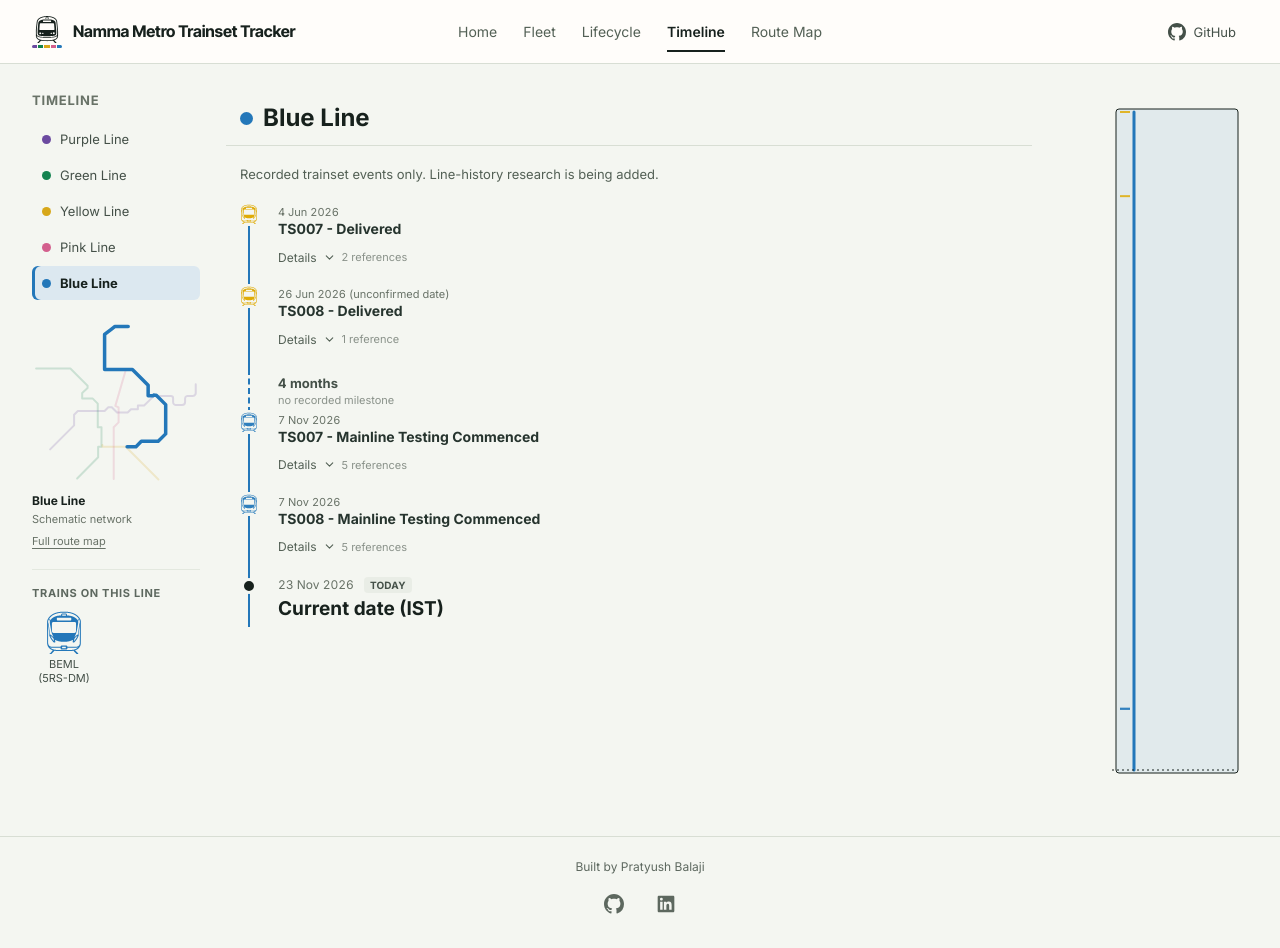
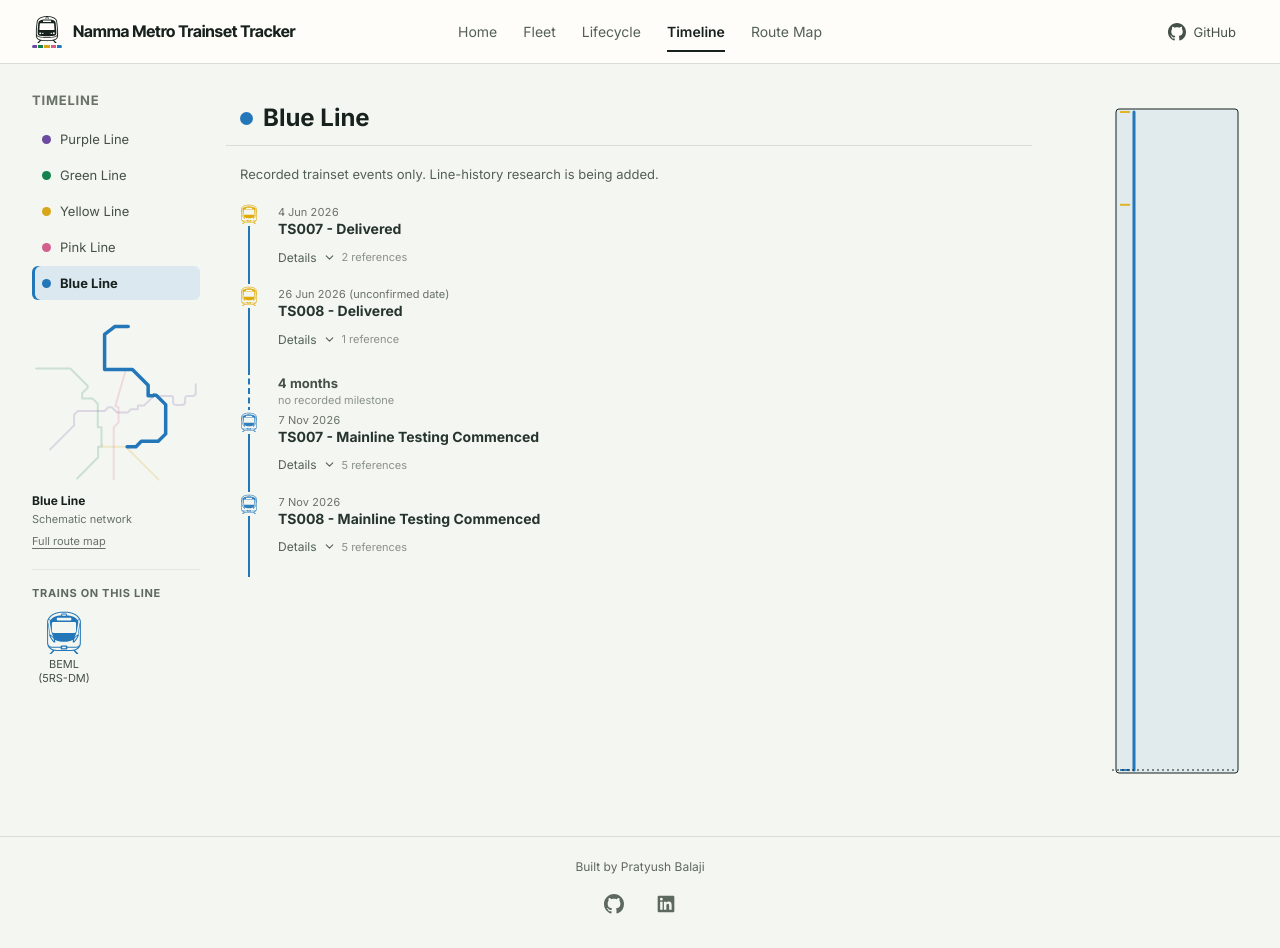
Before and after one commit to PratyushBalaji/trainset-tracker, a SvelteKit app: page /timeline/blue in a window 1280 px wide. Built offline with nearby package versions, Linux system fonts and the light colour scheme.

Commit message:
fix: remove current date from line timelines
- Drop the generated current-date entry and its jump button

```diff
--- a/src/routes/timeline/[line]/+page.svelte
+++ b/src/routes/timeline/[line]/+page.svelte
@@ -1,7 +1,7 @@
 <script lang="ts">
   import { onMount } from 'svelte';
   import type { Snapshot } from '@sveltejs/kit';
-  import { ArrowDownToLine, ArrowUpToLine } from '@lucide/svelte';
+  import { ArrowUpToLine } from '@lucide/svelte';
   import type { PageData } from './$types';
   import LineTimeline from '$lib/components/LineTimeline.svelte';
   import NetworkMap from '$lib/components/NetworkMap.svelte';
@@ -19,16 +19,16 @@
     restore: (ids) => { for (const id of ids) { const el = document.getElementById(id)?.querySelector('details'); if (el) el.open = true; } }
   };
   const today = todayIsoDate();
-  let entries = $derived(buildLineTimeline(data.line.milestones, resolvedTrainsets, data.lineId, today));
+  // The feed shows recorded events only; the generated "current date" entry is left out.
+  let entries = $derived(buildLineTimeline(data.line.milestones, resolvedTrainsets, data.lineId, today).filter((entry) => entry.kind !== 'today'));
   let story = $derived(buildDelayStory(data.lineId, data.line.milestones, today));
   let gaps = $derived(timelineGaps(entries));
   let atTop = $state(true);
-  let atCurrent = $state(false);
   let visibleIds = $state<string[]>([]);
   let dock: HTMLDivElement;
   let dockHeight = $state(60);
   let pinned = $state(false);
-  let hasHistory = $derived(entries.some((entry) => entry.kind !== 'today'));
+  let hasHistory = $derived(entries.length > 0);
   let color = $derived(lineColors[data.lineId]);
 
   function jumpTo(id: string) {
@@ -47,8 +47,6 @@
         elements = entries.map((entry) => document.getElementById(entry.id));
       }
       atTop = window.scrollY < 180;
-      const marker = document.getElementById('current-date')?.getBoundingClientRect();
-      atCurrent = !!marker && marker.top >= 0 && marker.top < window.innerHeight;
       const dockRect = dock.getBoundingClientRect();
       const guide = dockRect.bottom + 8;
       pinned = dockRect.top <= (header?.getBoundingClientRect().height ?? 76) + 1;
@@ -101,7 +99,6 @@
         {#if data.line.scope}<p>{data.line.scope}</p>{/if}
         <div class="timeline-jumps">
           {#if !atTop}<button type="button" aria-label="Go to top" title="Go to top" onclick={() => window.scrollTo({ top: 0, behavior: matchMedia('(prefers-reduced-motion: reduce)').matches ? 'instant' : 'smooth' })}><ArrowUpToLine size={14} /><span>Top</span></button>{/if}
-          {#if hasHistory && !atCurrent}<button type="button" aria-label="Go to current date" title="Go to current date" onclick={() => jumpTo('current-date')}><ArrowDownToLine size={14} /><span>Today</span></button>{/if}
         </div>
       </div>
 
```
